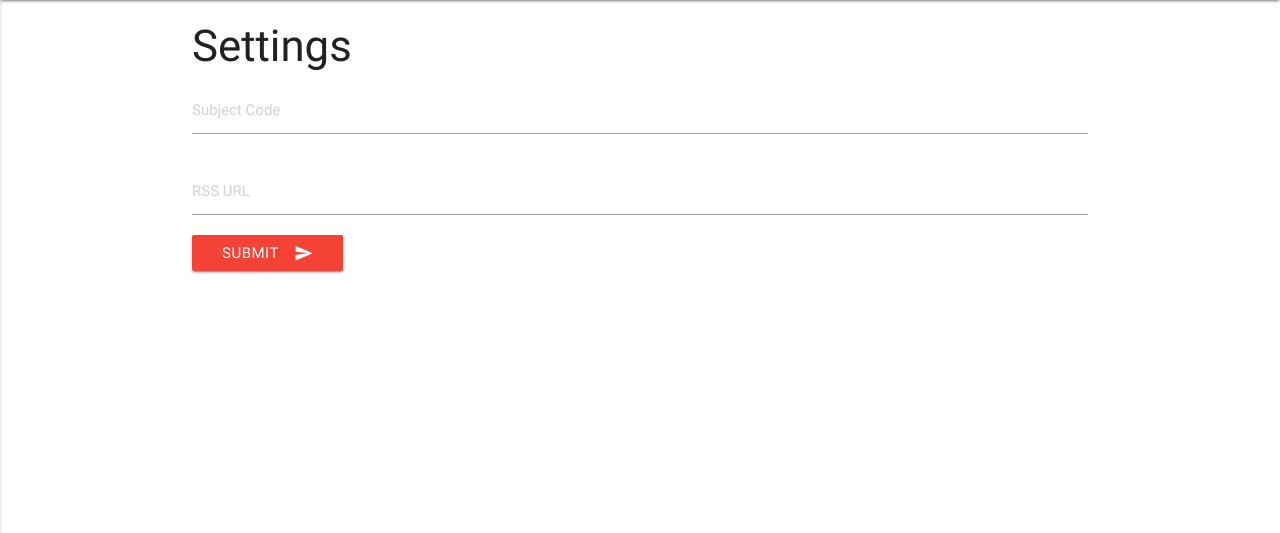
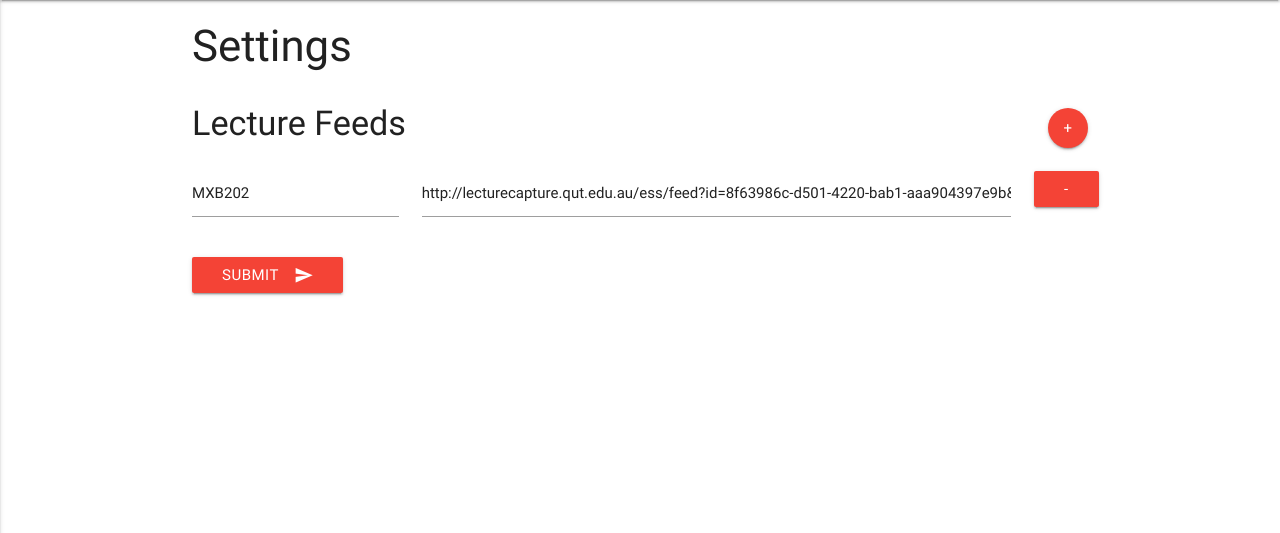
Before and after one commit to aidankinzett/EchoDownloader, a Flask app: page /settings in a window 1280 px wide. Shown: the part 64-597 px from the top of the page. Run offline with Flask 2, Linux system fonts and the light colour scheme; data that the repository does not hold is empty; parts of the project's set-up code (start-up, migrations or seed data) failed here and were passed over; some libraries are stand-ins or nearby versions.

Commit message:
started fixing settings page

```diff
--- a/app.py
+++ b/app.py
@@ -57,27 +57,15 @@ def home():
 @app.route('/settings', methods=['POST', 'GET'])
 def settings():
     if request.method == 'POST':
-        data = {
-            'rss_feeds': [request.form['rss_1'], request.form['rss_2'], request.form['rss_3']],
-            'download_directory': request.form['download_directory'],
-            'folder name within subject folder': request.form['video_folder_name']
-        }
+        print(request.form)
 
-        if 'sort' in request.form:
-            data['sort into subject folders'] = True
-        else:
-            data['sort into subject folders'] = False
+    feeds = []
+    for n in range(0,len(request.form)):
+        feeds.append()
 
-        if 'high_quality' in request.form:
-            data['high quality'] = True
-        else:
-            data['high quality'] = False
-        #
-        # with open('config.yml', 'w') as outfile:
-        #     yaml.dump(data, outfile, encoding='utf-8', allow_unicode=True)
 
-    with open("config.json", 'r') as ymlfile:
-        CONFIG = json.load(ymlfile)
+    # with open("config.json", 'r') as ymlfile:
+    #     CONFIG = json.load(ymlfile)
 
     RSS_FEEDS = CONFIG['rss_feeds']
     session = createSession()
@@ -87,7 +75,7 @@ def settings():
     for subject in subjects:
         clean_subjects.append(subject.subject_code)
 
-    return render_template('settings.html')
+    return render_template('settings.html', rss_feeds=RSS_FEEDS)
 
 
 @app.route('/subject/<subject_code>')
--- a/static/css/custom.css
+++ b/static/css/custom.css
@@ -12,3 +12,23 @@
 .progress-words{
     margin:0;
 }
+
+body > div.container > div > a {
+    display: inline-block;
+    float: right;
+    margin-top: 28px;
+}
+
+#subject-code, #lecture-feeds {
+    display: inline-block;
+}
+
+#add-row {
+    display: inline-block;
+    float: right;
+    margin-top: 20px;
+}
+
+.delete {
+    margin-top: 15px;
+}
--- a/static/js/app.js
+++ b/static/js/app.js
@@ -95,6 +95,23 @@ socket.on('downloading_hq', function (data) {
     }
 });
 
+function add_settings_row() {
+    document.getElementById('rows').innerHTML += '<div class="row">\n' +
+        '                        <div class="input-field col s3">\n' +
+        '                            <input type="text" placeholder="Subject Code">\n' +
+        '                        </div>\n' +
+        '                        <div class="input-field col s8">\n' +
+        '                            <input type="text" placeholder="RSS URL">\n' +
+        '                        </div>\n' +
+        '                        <div class="delete col s1">\n' +
+        '                            <a class="waves-effect waves-light btn" >-</a>\n' +
+        '                        </div>\n' +
+        '                    </div>'
+}
+
+
+
 $(document).ready(function () {
     $(".button-collapse").sideNav();
+    $('.modal').modal();
 });
--- a/templates/settings.html
+++ b/templates/settings.html
@@ -12,17 +12,27 @@
     <div class="container">
         <div class="col s12 m7">
             <h3>Settings</h3>
+            <h4 id="lecture-feeds">Lecture Feeds</h4>
+            <a class="btn-floating waves-effect waves-light btn" id="add-row" onclick="add_settings_row()">+</a>
             <form action="{{ url_for('settings') }}" method="POST">
-                <div class="input-field col s4">
-                    <input type="text" placeholder="Subject Code">
+                <div id="rows">
+                    {% for feed in rss_feeds %}
+                        {% set i = 1 %}
+                        <div class="row">
+                            <div class="input-field col s3">
+                                <input type="text" placeholder="Subject Code" value="{{ feed[0] }}" name="code_{{ i }}">
+                            </div>
+                            <div class="input-field col s8">
+                                <input type="text" placeholder="RSS URL" value="{{ feed[1] }}" name="rss_{{ i }}">
+                            </div>
+                            <div class="delete col s1">
+                                <a class="waves-effect waves-light btn">-</a>
+                            </div>
+                        </div>
+                        {% set i = i + 1 %}
+                    {% endfor %}
                 </div>
-                <div class="input-field col s8">
-                    <input type="text" placeholder="RSS URL">
-                </div>
-
-
-
-                <button class="btn waves-effect waves-light" type="submit" name="adsfadsf">Submit
+                <button class="btn waves-effect waves-light" type="submit">Submit
                     <i class="material-icons right">send</i>
                 </button>
             </form>
```
Also changed, not shown: templates/subject.html (+47 -36 lines).
